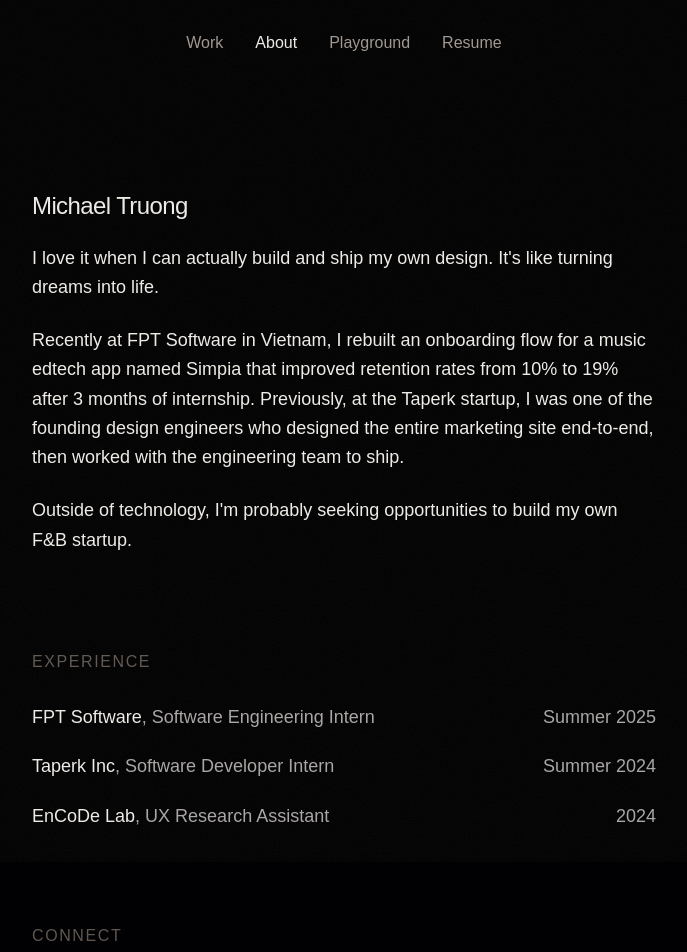
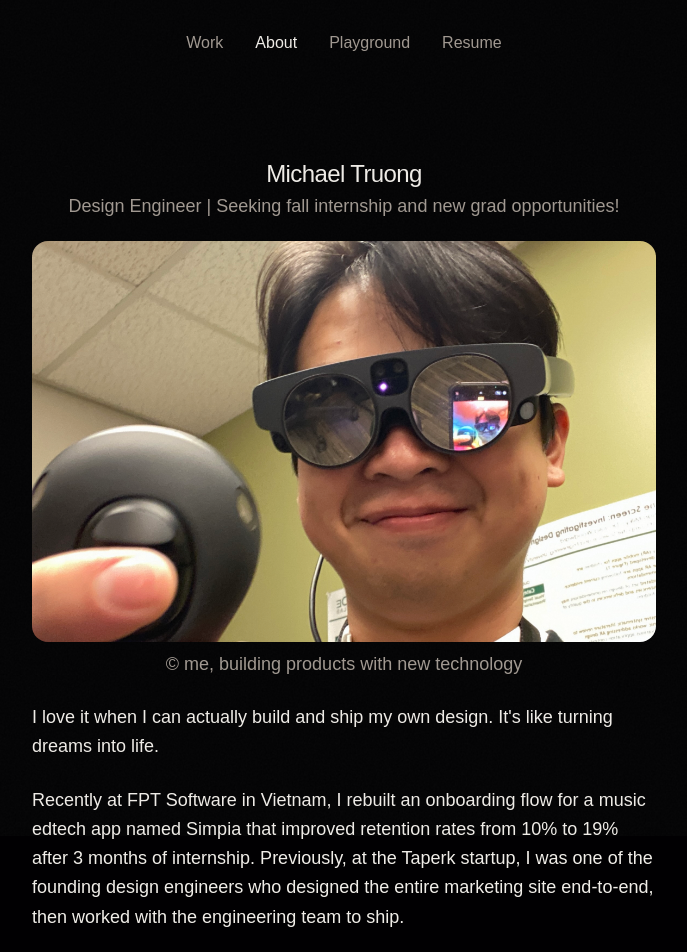
Before and after one commit to Michh1810/EngineerDesignPortfolio, a Next.js app: page /about in a window 1280 px wide. Shown: the top 952 px of the page, without its empty margins (296-983 px from the left). Built offline with nearby package versions, Linux system fonts and the light colour scheme; a web font is replaced by a local one.

Commit message:
about page content, format, update links.

```diff
--- a/app/about/page.tsx
+++ b/app/about/page.tsx
@@ -2,6 +2,7 @@
 
 import React, { useEffect, useRef } from 'react'
 import { gsap } from 'gsap'
+import Image from 'next/image'
 import Navigation from '@/components/Navigation'
 
 export default function AboutPage() {
@@ -24,17 +25,20 @@ export default function AboutPage() {
     {
       role: 'Software Engineering Intern',
       company: 'FPT Software',
-      year: 'Summer 2025'
+      year: 'Summer 2025',
+      link: 'https://fptsoftware.com/'
     },
     {
       role: 'Software Developer Intern',
       company: 'Taperk Inc',
-      year: 'Summer 2024'
+      year: 'Summer 2024',
+      link: 'https://www.linkedin.com/company/taperk/'
     },
     {
       role: 'UX Research Assistant',
       company: 'EnCoDe Lab',
-      year: '2024'
+      year: '2024',
+      link: 'https://encoderesearchlab.org/'
     }
   ]
 
@@ -44,14 +48,37 @@ export default function AboutPage() {
 
       <Navigation isVisible={true} isSignatureActive={false} />
 
-      <div className="relative z-10 max-w-2xl mx-auto px-6 pt-32 md:pt-48 flex flex-col">
-        <div ref={contentRef} className="flex flex-col gap-16 md:gap-24">
+      <div className="relative z-10 max-w-2xl mx-auto px-6 pt-32 md:pt-40 flex flex-col gap-2">
+        <div className="flex flex-col gap-1 items-center justify-center">
+          <h1 className="text-h1 text-text-primary tracking-tight">
+            Michael Truong
+          </h1>
+          <p className="text-body text-text-secondary leading-relaxed text-center">
+            Design Engineer | Seeking fall internship and new grad opportunities!
+          </p>
+          <div className="flex flex-col gap-2 w-full">
+            <div className="w-full relative aspect-[6/5] sm:aspect-[14/9] rounded-2xl overflow-hidden mt-4">
+              <Image
+                src="/profile.JPG"
+                alt="© me, building products with new technology"
+                fill
+                className="object-cover"
+                sizes="(max-width: 768px) 100vw, (max-width: 1200px) 50vw, 33vw"
+              />
+            </div>
+            <p className="text-body text-text-secondary leading-relaxed text-center">
+              © me, building products with new technology
+            </p>
+          </div>
+        </div>
+
+
+
+        <div ref={contentRef} className="flex flex-col gap-16 md:gap-24 pt-4">
 
           {/* Header */}
           <section className="flex flex-col gap-6">
-            <h1 className="text-h1 text-text-primary tracking-tight">
-              Michael Truong
-            </h1>
+
             <p className="text-body text-text-primary leading-relaxed">
               I love it when I can actually build and ship my own design. It's like turning dreams into life.
             </p>
@@ -65,13 +92,19 @@ export default function AboutPage() {
 
           {/* Experience */}
           <section className="flex flex-col gap-8">
-            <h2 className="text-subtext text-[#605850] uppercase tracking-widest">Experience</h2>
+            <h2 className="text-title text-text-secondary">Experience</h2>
             <div className="flex flex-col gap-6">
               {experience.map((item, i) => (
                 <div key={i} className="flex flex-col md:flex-row md:justify-between gap-1 md:gap-8 group">
                   <div className="flex flex-col md:w-2/3">
                     <h3 className="text-body text-text-primary">
-                      <span className="opacity-100">{item.company}</span>
+                      {item.link ? (
+                        <a href={item.link} target="_blank" rel="noopener noreferrer" className="opacity-100 hover-text-fade decoration-[0.5px] underline-offset-4">
+                          {item.company}
+                        </a>
+                      ) : (
+                        <span className="opacity-100">{item.company}</span>
+                      )}
                       <span className="opacity-70">, {item.role}</span>
                     </h3>
                     <span className="text-body text-text-primary opacity-70 md:hidden mt-1">{item.year}</span>
@@ -86,7 +119,7 @@ export default function AboutPage() {
 
           {/* Connect */}
           <section className="flex flex-col gap-4">
-            <h2 className="text-subtext text-[#605850] uppercase tracking-widest">Connect</h2>
+            <h2 className="text-title text-text-secondary">Connect</h2>
             <div className="flex flex-row flex-wrap items-center gap-3 text-body">
               <a href="https://www.linkedin.com/in/michael-truongg/" target="_blank" rel="noopener noreferrer" className="text-text-primary hover-text-fade w-fit">LinkedIn</a>
               <span className="text-[#605850]">|</span>
--- a/app/globals.css
+++ b/app/globals.css
@@ -42,6 +42,10 @@
   /*Used for nav, progress bar, */
   .text-subtext {
     @apply text-[14px] xl:text-[16px] 2xl:text-[20px] leading-[1.4];
+  }
+
+  .text-title {
+    @apply text-[15px] xl:text-[18px] 2xl:text-[24px] leading-[1.4] uppercase tracking-wider;
   }
 
 }
--- a/app/layout.tsx
+++ b/app/layout.tsx
@@ -20,7 +20,7 @@ const sfProDisplay = localFont({
 })
 
 export const metadata: Metadata = {
-  title: 'Michael Truong — Design Engineer',
+  title: 'Michael Truong',
   description: 'Portfolio of Michael Truong, Design Engineer.',
 }
 
```
Also changed, not shown: public/profile.JPG (added).
